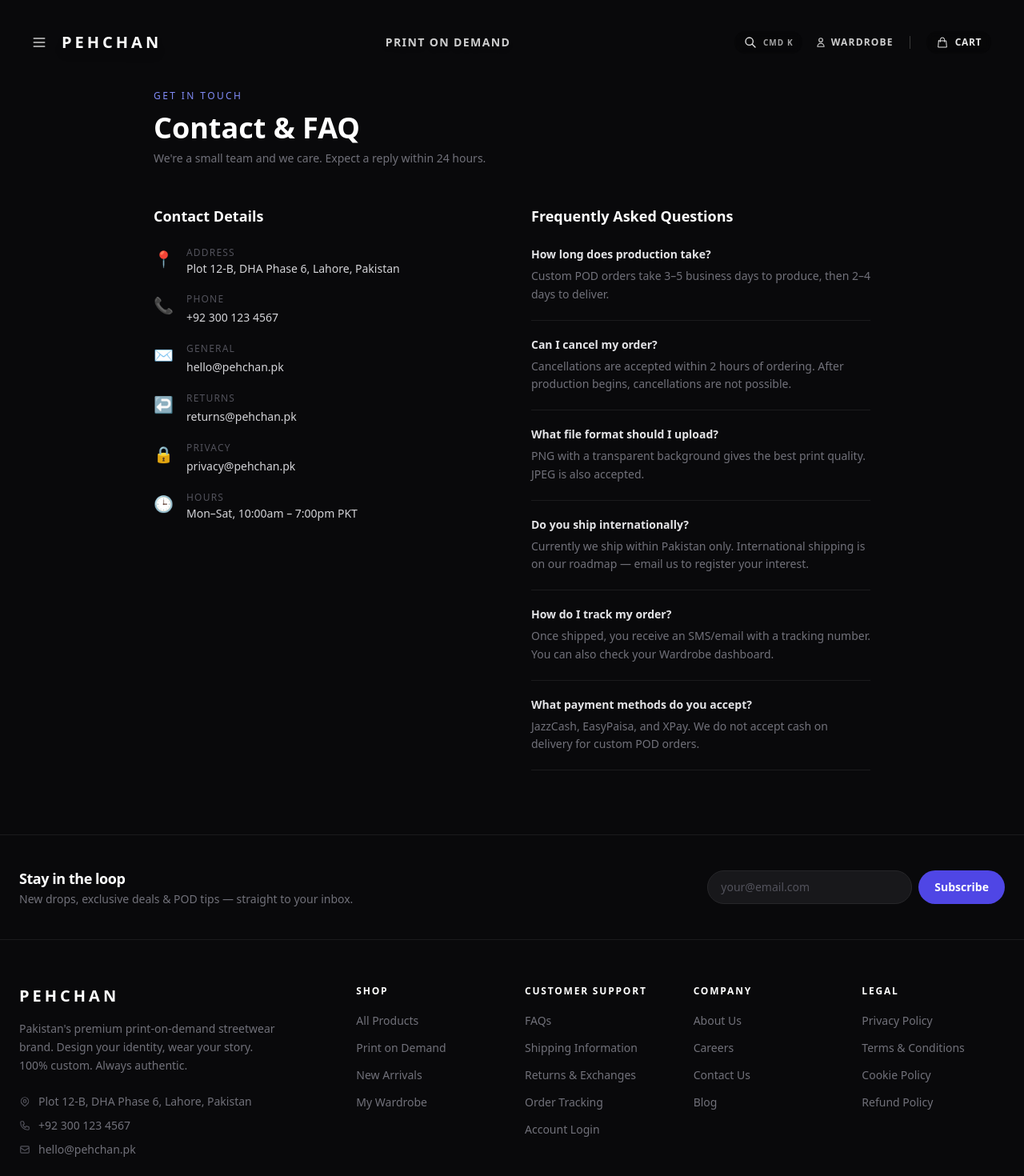
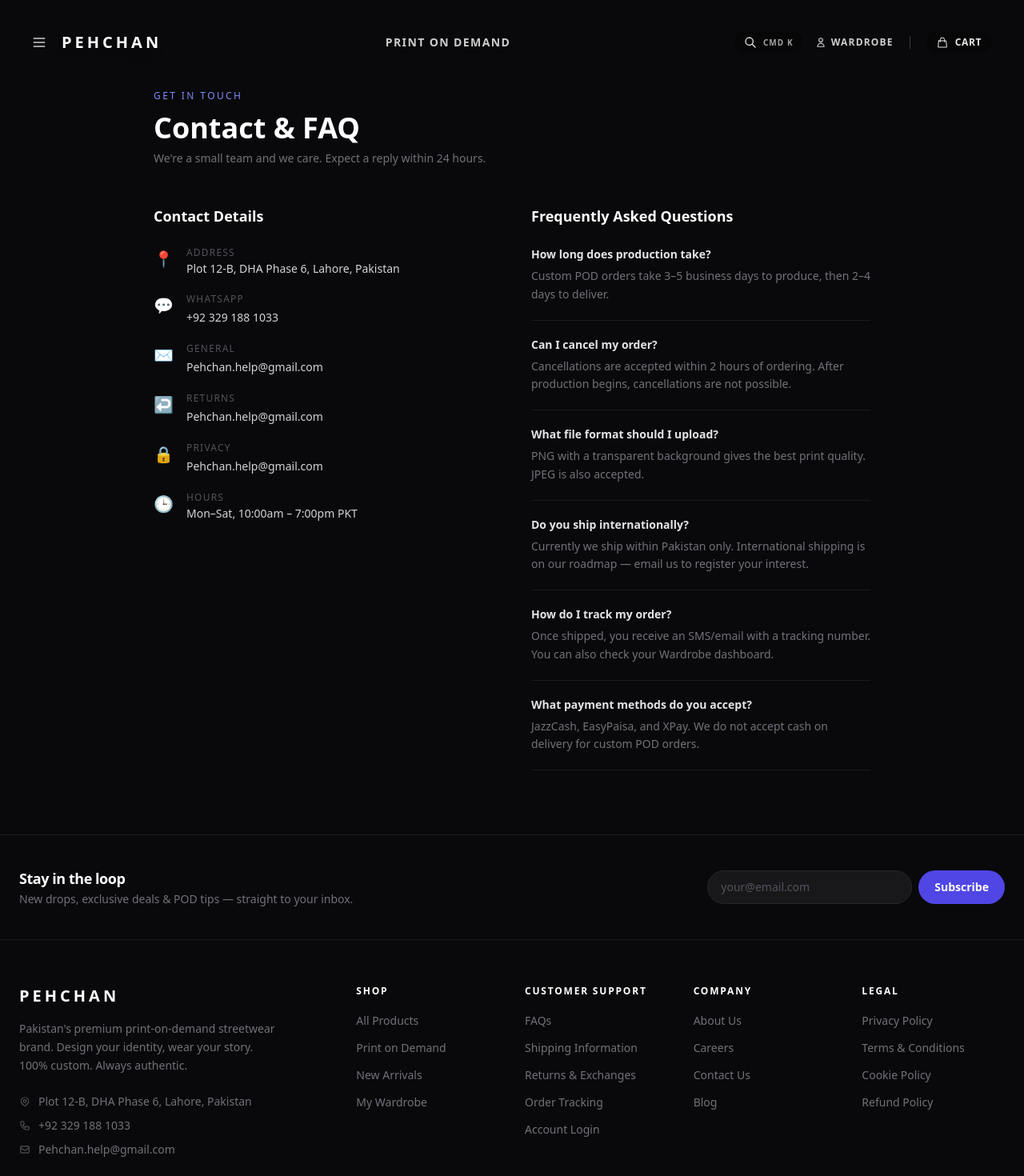
Before and after one commit to Walli-Muhammad/Pehchan, a Next.js app: page /contact in a window 1280 px wide. Shown: the top 1470 px of the page at 80% size. Built offline with nearby package versions, Linux system fonts and the light colour scheme; no server answers.

Commit message:
fix: commit resend dependency and lockfile; update contact info across site

```diff
--- a/package.json
+++ b/package.json
@@ -20,6 +20,7 @@
     "react": "^18",
     "react-dom": "^18",
     "react-konva": "18.2.10",
+    "resend": "^6.12.2",
     "use-image": "^1.1.4",
     "zustand": "^5.0.12"
   },
--- a/src/app/admin/login/page.tsx
+++ b/src/app/admin/login/page.tsx
@@ -100,7 +100,7 @@ export default function AdminLoginPage() {
                 autoComplete="email"
                 value={email}
                 onChange={(e) => setEmail(e.target.value)}
-                placeholder="admin@pehchan.pk"
+                placeholder="admin@gmail.com"
                 className="w-full bg-zinc-950 border border-zinc-800 rounded-xl px-4 py-3 text-sm text-white placeholder-zinc-600 focus:outline-none focus:border-indigo-500 focus:ring-1 focus:ring-indigo-500/50 transition-all"
               />
             </div>
--- a/src/app/contact/page.tsx
+++ b/src/app/contact/page.tsx
@@ -25,10 +25,10 @@ export default function ContactPage() {
             <div className="flex flex-col gap-5">
               {[
                 { icon: '📍', label: 'Address', value: 'Plot 12-B, DHA Phase 6, Lahore, Pakistan' },
-                { icon: '📞', label: 'Phone', value: '+92 300 123 4567', href: 'tel:+923001234567' },
-                { icon: '✉️', label: 'General', value: 'hello@pehchan.pk', href: 'mailto:hello@pehchan.pk' },
-                { icon: '↩️', label: 'Returns', value: 'returns@pehchan.pk', href: 'mailto:returns@pehchan.pk' },
-                { icon: '🔒', label: 'Privacy', value: 'privacy@pehchan.pk', href: 'mailto:privacy@pehchan.pk' },
+                { icon: '💬', label: 'WhatsApp', value: '+92 329 188 1033', href: 'https://wa.me/923291881033' },
+                { icon: '✉️', label: 'General', value: 'Pehchan.help@gmail.com', href: 'mailto:Pehchan.help@gmail.com' },
+                { icon: '↩️', label: 'Returns', value: 'Pehchan.help@gmail.com', href: 'mailto:Pehchan.help@gmail.com' },
+                { icon: '🔒', label: 'Privacy', value: 'Pehchan.help@gmail.com', href: 'mailto:Pehchan.help@gmail.com' },
                 { icon: '🕒', label: 'Hours', value: 'Mon–Sat, 10:00am – 7:00pm PKT' },
               ].map((item) => (
                 <div key={item.label} className="flex items-start gap-4">
--- a/src/app/payment/success/page.tsx
+++ b/src/app/payment/success/page.tsx
@@ -104,7 +104,7 @@ function SuccessContent() {
             </div>
           )}
           <div className="flex flex-col sm:flex-row gap-3 w-full">
-            <a href="mailto:hello@pehchan.pk"
+            <a href="mailto:Pehchan.help@gmail.com"
               className="flex-1 py-3.5 bg-zinc-900 hover:bg-zinc-800 border border-zinc-700 text-zinc-300 font-semibold text-sm rounded-full text-center transition-all">
               Contact Support
             </a>
--- a/src/app/privacy/page.tsx
+++ b/src/app/privacy/page.tsx
@@ -17,7 +17,7 @@ export default function PrivacyPage() {
 
           <section>
             <h2 className="text-white font-bold text-lg mb-3">1. Who We Are</h2>
-            <p>Pehchan (&quot;we,&quot; &quot;us,&quot; or &quot;our&quot;) is a print-on-demand clothing brand based in Lahore, Pakistan. Our registered address is Plot 12-B, DHA Phase 6, Lahore. You can reach our privacy team at <a href="mailto:privacy@pehchan.pk" className="text-indigo-400 hover:underline">privacy@pehchan.pk</a>.</p>
+            <p>Pehchan (&quot;we,&quot; &quot;us,&quot; or &quot;our&quot;) is a print-on-demand clothing brand based in Lahore, Pakistan. Our registered address is Plot 12-B, DHA Phase 6, Lahore. You can reach our privacy team at <a href="mailto:Pehchan.help@gmail.com" className="text-indigo-400 hover:underline">Pehchan.help@gmail.com</a>.</p>
           </section>
 
           <section>
@@ -54,7 +54,7 @@ export default function PrivacyPage() {
 
           <section>
             <h2 className="text-white font-bold text-lg mb-3">6. Your Rights</h2>
-            <p className="text-zinc-400">You may request access to, correction of, or deletion of your personal data at any time by emailing <a href="mailto:privacy@pehchan.pk" className="text-indigo-400 hover:underline">privacy@pehchan.pk</a>. We will respond within 30 days.</p>
+            <p className="text-zinc-400">You may request access to, correction of, or deletion of your personal data at any time by emailing <a href="mailto:Pehchan.help@gmail.com" className="text-indigo-400 hover:underline">Pehchan.help@gmail.com</a>. We will respond within 30 days.</p>
           </section>
 
           <section>
@@ -69,7 +69,7 @@ export default function PrivacyPage() {
 
           <section>
             <h2 className="text-white font-bold text-lg mb-3">9. Contact</h2>
-            <p className="text-zinc-400">For any privacy-related questions: <a href="mailto:privacy@pehchan.pk" className="text-indigo-400 hover:underline">privacy@pehchan.pk</a> | +92 300 123 4567</p>
+            <p className="text-zinc-400">For any privacy-related questions: <a href="mailto:Pehchan.help@gmail.com" className="text-indigo-400 hover:underline">Pehchan.help@gmail.com</a> | +92 329 188 1033</p>
           </section>
 
         </div>
--- a/src/app/returns/page.tsx
+++ b/src/app/returns/page.tsx
@@ -25,7 +25,7 @@ export default function ReturnsPage() {
           <section>
             <h2 className="text-white font-bold text-lg mb-3">How to Request a Return</h2>
             <ol className="list-decimal pl-5 space-y-2 text-zinc-400">
-              <li>Email <a href="mailto:returns@pehchan.pk" className="text-indigo-400 hover:underline">returns@pehchan.pk</a> within 7 days of receiving your order.</li>
+              <li>Email <a href="mailto:Pehchan.help@gmail.com" className="text-indigo-400 hover:underline">Pehchan.help@gmail.com</a> within 7 days of receiving your order.</li>
               <li>Include your order number, description of the issue, and clear photos.</li>
               <li>Our team will review within 2 business days and respond with next steps.</li>
               <li>If approved, we will provide a return label or arrange a courier pickup.</li>
--- a/src/app/shipping/page.tsx
+++ b/src/app/shipping/page.tsx
@@ -59,7 +59,7 @@ export default function ShippingPage() {
               <li>Orders are processed on business days (Monday–Saturday, excluding public holidays).</li>
               <li>Pehchan is not responsible for delays caused by the courier or natural events beyond our control.</li>
               <li>Ensure your shipping address is accurate at checkout — we cannot reroute packages once dispatched.</li>
-              <li>For international shipping inquiries, email <a href="mailto:shipping@pehchan.pk" className="text-indigo-400 hover:underline">shipping@pehchan.pk</a>.</li>
+              <li>For international shipping inquiries, email <a href="mailto:Pehchan.help@gmail.com" className="text-indigo-400 hover:underline">Pehchan.help@gmail.com</a>.</li>
             </ul>
           </section>
 
--- a/src/app/terms/page.tsx
+++ b/src/app/terms/page.tsx
@@ -61,7 +61,7 @@ export default function TermsPage() {
 
           <section>
             <h2 className="text-white font-bold text-lg mb-3">8. Contact</h2>
-            <p className="text-zinc-400">Legal queries: <a href="mailto:legal@pehchan.pk" className="text-indigo-400 hover:underline">legal@pehchan.pk</a></p>
+            <p className="text-zinc-400">Legal queries: <a href="mailto:Pehchan.help@gmail.com" className="text-indigo-400 hover:underline">Pehchan.help@gmail.com</a></p>
           </section>
 
         </div>
--- a/src/components/Footer/Footer.tsx
+++ b/src/components/Footer/Footer.tsx
@@ -154,17 +154,17 @@ export default function Footer() {
                 </svg>
                 <span>Plot 12-B, DHA Phase 6, Lahore, Pakistan</span>
               </div>
-              <a href="tel:+923001234567" className="flex items-center gap-2.5 text-zinc-500 hover:text-white transition-colors">
+              <a href="https://wa.me/923291881033" className="flex items-center gap-2.5 text-zinc-500 hover:text-white transition-colors">
                 <svg className="w-3.5 h-3.5 text-zinc-600 flex-shrink-0" fill="none" viewBox="0 0 24 24" stroke="currentColor">
                   <path strokeLinecap="round" strokeLinejoin="round" strokeWidth={2} d="M3 5a2 2 0 012-2h3.28a1 1 0 01.948.684l1.498 4.493a1 1 0 01-.502 1.21l-2.257 1.13a11.042 11.042 0 005.516 5.516l1.13-2.257a1 1 0 011.21-.502l4.493 1.498a1 1 0 01.684.949V19a2 2 0 01-2 2h-1C9.716 21 3 14.284 3 6V5z" />
                 </svg>
-                <span>+92 300 123 4567</span>
+                <span>+92 329 188 1033</span>
               </a>
-              <a href="mailto:hello@pehchan.pk" className="flex items-center gap-2.5 text-zinc-500 hover:text-white transition-colors">
+              <a href="mailto:Pehchan.help@gmail.com" className="flex items-center gap-2.5 text-zinc-500 hover:text-white transition-colors">
                 <svg className="w-3.5 h-3.5 text-zinc-600 flex-shrink-0" fill="none" viewBox="0 0 24 24" stroke="currentColor">
                   <path strokeLinecap="round" strokeLinejoin="round" strokeWidth={2} d="M3 8l7.89 5.26a2 2 0 002.22 0L21 8M5 19h14a2 2 0 002-2V7a2 2 0 00-2-2H5a2 2 0 00-2 2v10a2 2 0 002 2z" />
                 </svg>
-                <span>hello@pehchan.pk</span>
+                <span>Pehchan.help@gmail.com</span>
               </a>
             </div>
 
```
Also changed, not shown: 1 other file (tests, documents, lock files or other folders).
